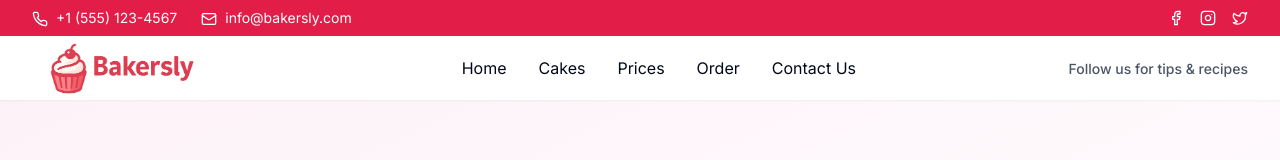
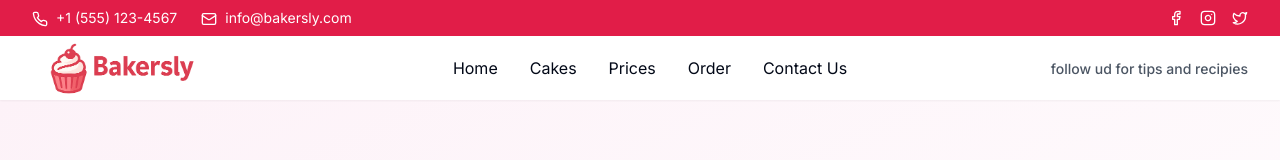
Before and after one commit to SifenAbduselam/booking_system, a React (Vite) app: page / in a window 1280 px wide. Shown: the top 160 px of the page. Built offline with nearby package versions, Linux system fonts and the light colour scheme.

Commit message:
folloe us

```diff
--- a/src/components/Navigation.tsx
+++ b/src/components/Navigation.tsx
@@ -48,7 +48,7 @@ const menuItems = [
           {/* Desktop contact prompt (hidden on small screens) */}
           <div className="hidden lg:block">
             <span className="text-sm text-gray-600 font-medium">
-              Follow us for tips & recipes
+             follow ud for tips and recipies
             </span>
           </div>
 
```
